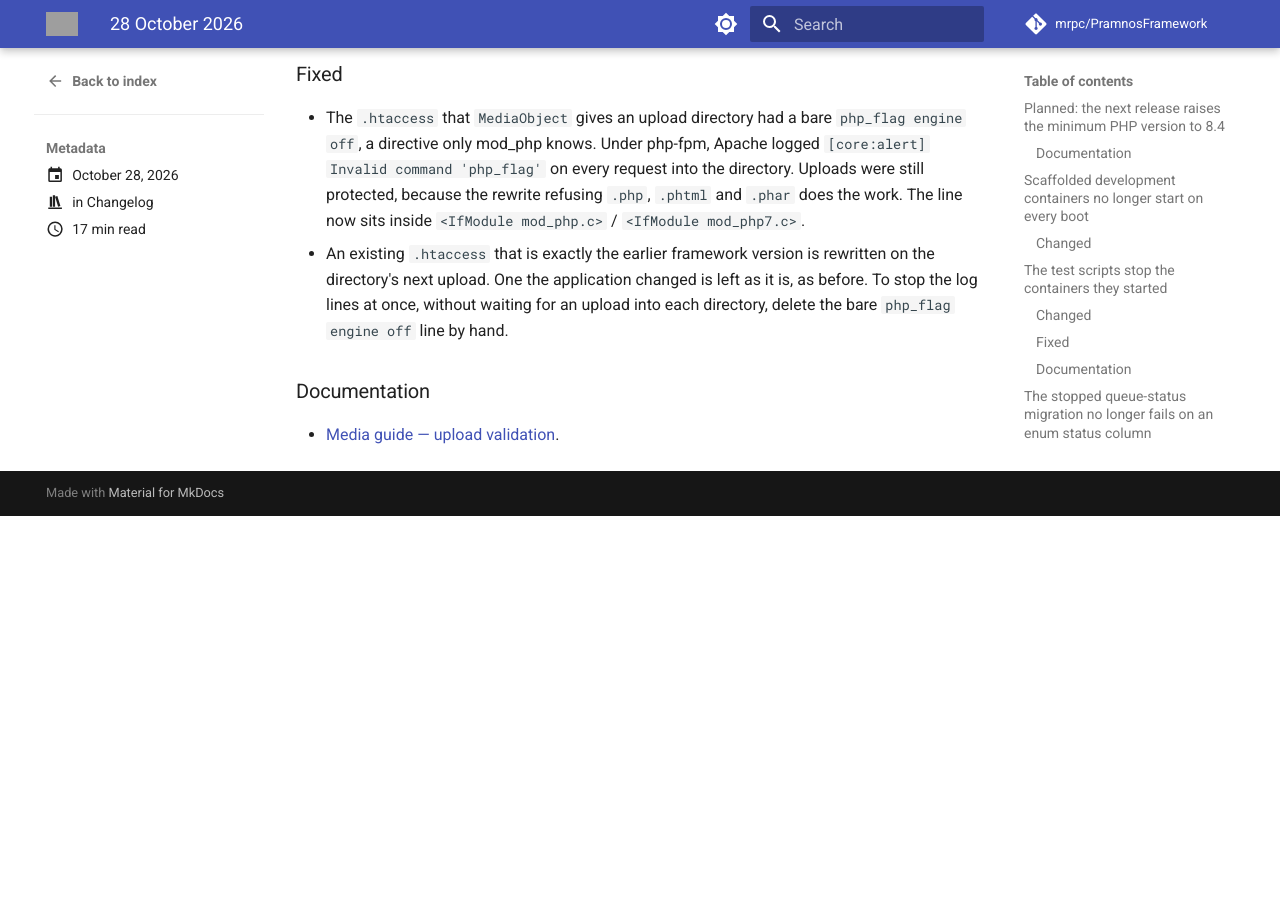
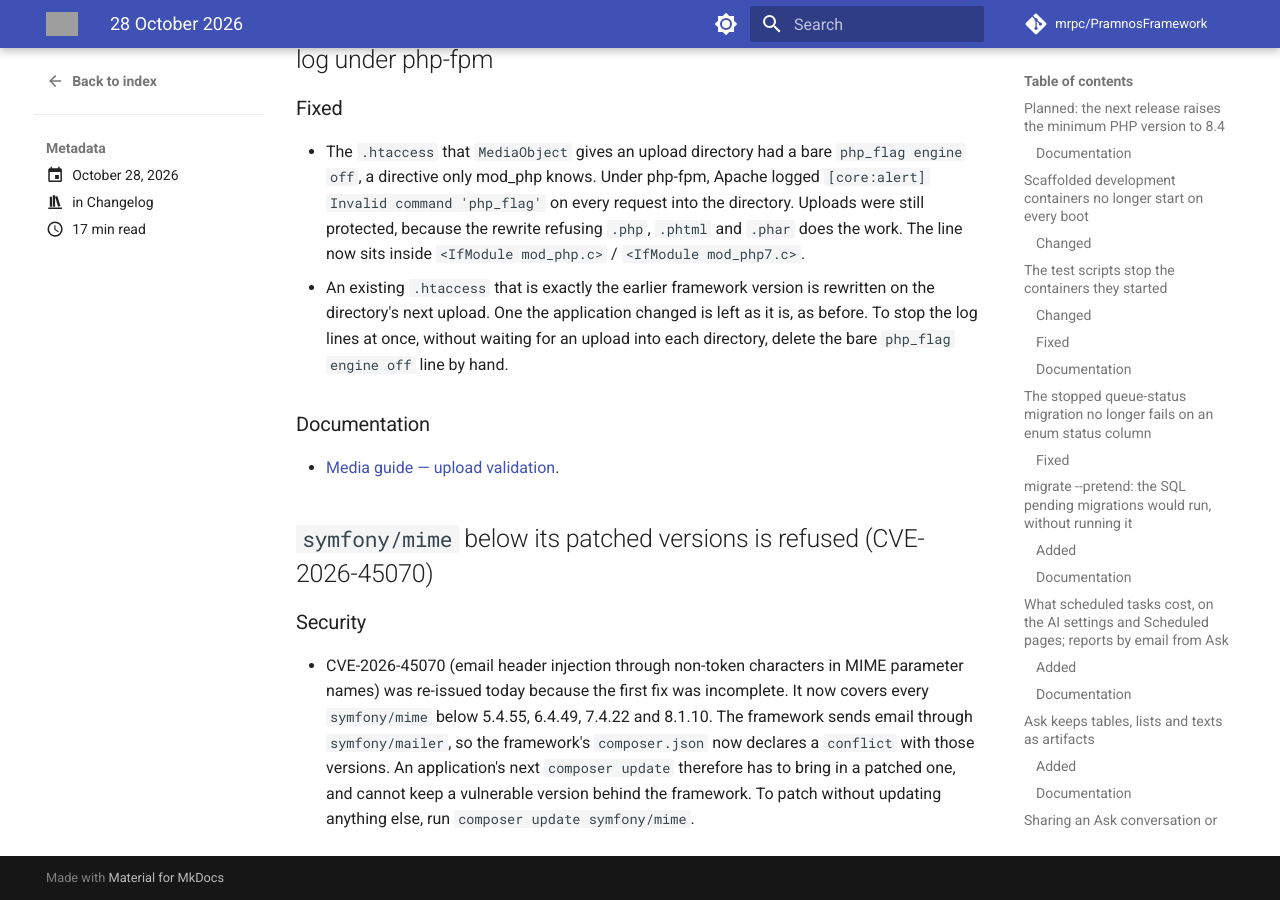
Before and after one commit to mrpc/PramnosFramework, an MkDocs documentation site: the page built from docs/version-history/posts/2026-10-28.md, in a window 1280 px wide and 900 px high, scrolled down 14866 px. Built offline with MkDocs 1.6.1 and Material for MkDocs 9.7.7, drawn with Linux system fonts in a browser that asks for light colours; comment, search, counter and statistics services are not loaded; before the commit the page ends 15382 px from its top, so only the background shows below that; some of the changed text lies outside the part shown; grey boxes are pictures that could not be loaded.

Commit message:
fix(deps): refuse symfony/mime below its CVE-2026-45070 patched versions

```diff
--- a/composer.json
+++ b/composer.json
@@ -50,6 +50,9 @@
         "vimeo/psalm": "^6.20",
         "enshrined/svg-sanitize": "^1.1"
     },
+    "conflict": {
+        "symfony/mime": "<5.4.55 || >=6.0,<6.4.49 || >=7.0,<7.4.22 || >=8.0,<8.1.10"
+    },
     "autoload": {
         "files": [
             "src/Pramnos/helpers.php"
--- a/docs/version-history/posts/2026-10-28.md
+++ b/docs/version-history/posts/2026-10-28.md
@@ -34,6 +34,7 @@
 - Ask learns in batches, summarises long conversations, and does both on the cheapest model
 - An organisation's shared memory is written by a root account only, never by learning
 - An upload directory's `.htaccess` no longer breaks the Apache log under php-fpm
+- `symfony/mime` below its patched versions is refused (CVE-2026-45070)
 
 <!-- more -->
 
@@ -536,3 +537,15 @@
 ### Documentation
 
 - [Media guide — upload validation](../../Pramnos_Media_Guide.md#upload-validation).
+
+## `symfony/mime` below its patched versions is refused (CVE-2026-45070)
+
+### Security
+
+- CVE-2026-45070 (email header injection through non-token characters in MIME parameter names)
+  was re-issued today because the first fix was incomplete. It now covers every `symfony/mime`
+  below 5.4.55, 6.4.49, 7.4.22 and 8.1.10. The framework sends email through `symfony/mailer`,
+  so the framework's `composer.json` now declares a `conflict` with those versions. An
+  application's next `composer update` therefore has to bring in a patched one, and cannot keep
+  a vulnerable version behind the framework. To patch without updating anything else, run
+  `composer update symfony/mime`.
```
Also changed, not shown: other parts of docs/version-history/posts/2026-10-28.md (+1 -1 lines).
